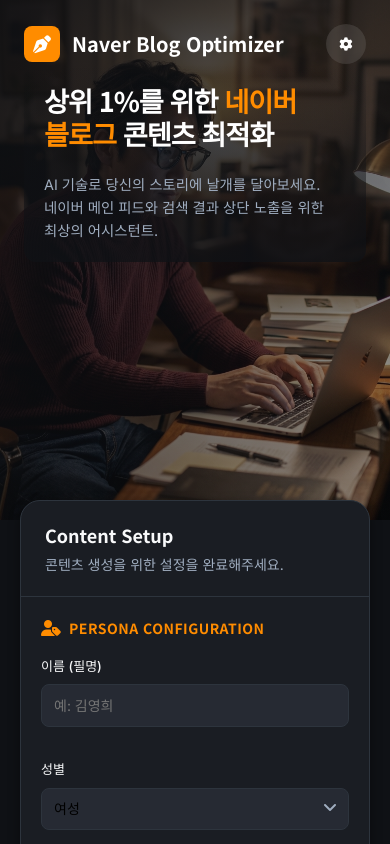
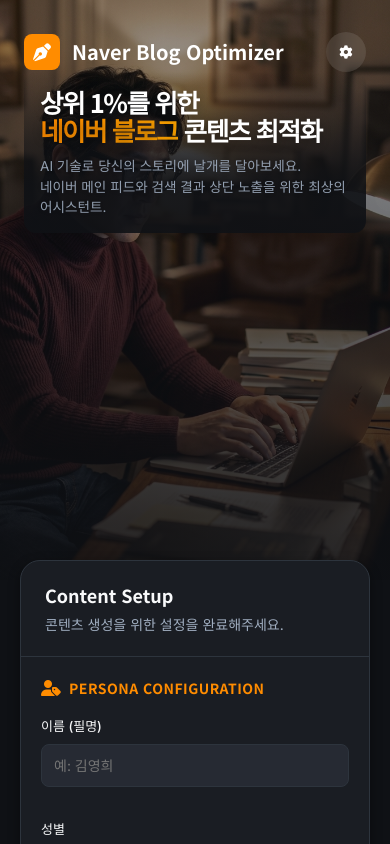
Before and after one commit to postpr0727-ship-it/Blog_Maker, a plain HTML site: page index.html in a window 390 px wide. Shown: the top 844 px of the page. Drawn offline with nearby package versions, Linux system fonts and the light colour scheme.

Commit message:
design: premium hero section optimization with fluid typography and entrance animation

```diff
--- a/style.css
+++ b/style.css
@@ -67,13 +67,16 @@
 /* Hero Section */
 .hero-section {
     position: relative;
-    height: 480px;
+    height: 520px;
+    /* Increased slightly for better visual balance */
     background-image: url('assets/hero-bg.png');
     background-size: cover;
-    background-position: center 30%;
+    background-position: 70% 20%;
+    /* Optimized to show right-side faces */
     color: white;
     display: flex;
     flex-direction: column;
+    overflow: hidden;
 }
 
 .hero-overlay {
@@ -82,7 +85,8 @@
     left: 0;
     width: 100%;
     height: 100%;
-    background: linear-gradient(135deg, rgba(15, 17, 21, 0.9) 0%, rgba(15, 17, 21, 0.4) 100%);
+    /* Gradient adjusted to be darker at bottom for text readability */
+    background: linear-gradient(to bottom, rgba(15, 17, 21, 0.4) 0%, rgba(15, 17, 21, 0.9) 100%);
     z-index: 1;
 }
 
@@ -91,8 +95,11 @@
     z-index: 2;
     display: flex;
     flex-direction: column;
+    justify-content: space-between;
+    /* Push nav to top and main to bottom */
     height: 100%;
-    padding: 24px 40px;
+    padding: 32px 40px 60px;
+    /* Increased bottom padding */
     max-width: 1400px;
     margin: 0 auto;
     width: 100%;
@@ -102,7 +109,8 @@
     display: flex;
     justify-content: space-between;
     align-items: center;
-    margin-bottom: 60px;
+    margin-bottom: 0;
+    /* Space-between handles the gap */
 }
 
 .logo-container {
@@ -151,33 +159,56 @@
 }
 
 .hero-main {
-    max-width: 650px;
-    /* Reduced to keep text on the left and avoid center/right face */
+    max-width: 520px;
+    margin-right: auto;
+    animation: fadeInUp 0.8s ease-out;
+    /* Smooth entrance */
+}
+
+@keyframes fadeInUp {
+    from {
+        opacity: 0;
+        transform: translateY(20px);
+    }
+
+    to {
+        opacity: 1;
+        transform: translateY(0);
+    }
 }
 
 .hero-title {
-    font-size: 3.5rem;
-    line-height: 1.2;
+    font-size: clamp(2.2rem, 5vw, 3.2rem);
+    /* Fluid typography */
+    line-height: 1.1;
     margin-bottom: 24px;
     font-weight: 800;
-    letter-spacing: -1px;
+    letter-spacing: -1.5px;
     word-break: keep-all;
-    /* Keep Korean words together */
     overflow-wrap: break-word;
+    text-shadow: 0 2px 10px rgba(0, 0, 0, 0.3);
 }
 
 .hero-title .highlight {
     color: var(--primary);
     position: relative;
+    display: inline-block;
+    background: linear-gradient(to right, #FF8C00, #FFA500);
+    -webkit-background-clip: text;
+    background-clip: text;
+    /* Standard property for compatibility */
+    -webkit-text-fill-color: transparent;
 }
 
 .hero-subtitle {
-    font-size: 1.2rem;
+    font-size: clamp(0.95rem, 2vw, 1.15rem);
     color: var(--text-sub);
     line-height: 1.6;
-    max-width: 550px;
+    max-width: 480px;
     word-break: keep-all;
     overflow-wrap: break-word;
+    opacity: 0.9;
+    text-shadow: 0 1px 5px rgba(0, 0, 0, 0.2);
 }
 
 /* Main Content Adjustments */
@@ -784,40 +815,37 @@
 @media (max-width: 768px) {
     .hero-section {
         height: auto;
-        min-height: 500px;
-        /* Increased to give more vertical space */
-        padding-bottom: 40px;
-        background-position: 70% 30%;
-        /* Shift background to show more of the right side (where face usually is) */
+        min-height: 600px;
+        /* Increased to ensure text stays low and face clear */
+        background-position: 85% 15%;
+        /* Shift background to show top-right content */
     }
 
     .hero-content {
-        padding: 24px;
-        justify-content: flex-end;
-        /* Push text to bottom to avoid face at the top-center */
-    }
-
-    .top-nav {
-        margin-bottom: auto;
-        /* Push content down */
+        padding: 32px 24px 50px;
+        /* Better spacing for mobile */
+        justify-content: space-between;
     }
 
     .hero-main {
         max-width: 100%;
         text-align: left;
-        background: linear-gradient(to top, rgba(15, 17, 21, 0.8), transparent);
-        padding: 20px;
+        background: linear-gradient(to top, rgba(15, 17, 21, 0.9) 30%, transparent 100%);
+        padding: 24px;
         border-radius: var(--radius-md);
-        margin-bottom: 20px;
+        margin-bottom: 0;
     }
 
     .hero-title {
-        font-size: 2rem;
+        font-size: 1.8rem;
+        /* reduced further for mobile */
+        margin-bottom: 12px;
     }
 
     .hero-subtitle {
-        font-size: 0.95rem;
+        font-size: 0.9rem;
         max-width: 100%;
+        line-height: 1.5;
     }
 
     .main-content {
@@ -870,35 +898,21 @@
 
 @media (max-width: 480px) {
     .hero-section {
-        min-height: 520px;
-        background-position: 75% 30%;
+        min-height: 580px;
+        background-position: 85% 15%;
+        /* extreme shift for small screens */
     }
 
     .hero-title {
-        font-size: 1.7rem;
+        font-size: 1.6rem;
     }
 
     .hero-subtitle {
-        font-size: 0.9rem;
-    }
-
-    .btn-primary {
-        padding: 14px;
-        font-size: 15px;
-    }
-
-    .mood-chip {
-        padding: 6px 12px;
-        font-size: 11px;
+        font-size: 0.85rem;
     }
 
     .hero-main {
-        text-align: left;
-        /* Alignment changed to left for better readability with word-break */
-    }
-
-    .hero-title br {
-        display: none;
+        padding: 16px;
     }
 }
 
```
